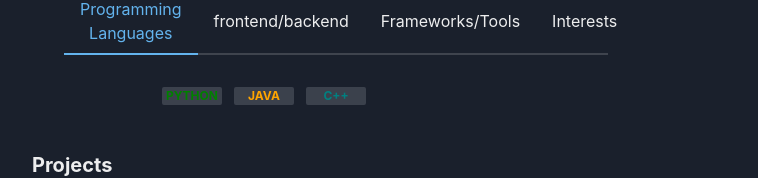
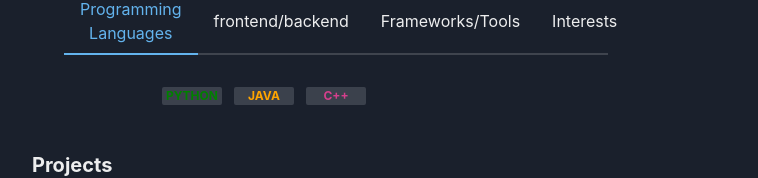
Before and after one commit to Tim-a-tree/nextjs_profile, a Next.js app: page / in a window 1280 px wide. Shown: the part 481-659 px from the top of the page, without its empty margins (304-1062 px from the left). Built offline with nearby package versions, Linux system fonts and the light colour scheme.

Commit message:
Fixed:  have different color next to other(Badge)

```diff
--- a/components/skills.tsx
+++ b/components/skills.tsx
@@ -1,6 +1,7 @@
 import { TabList, TabPanels, Tabs, Tab, TabPanel, Stack, Badge, Container, SimpleGrid, Center } from '@chakra-ui/react'
 
 function SkillStacks() {
+    let initialColor = 'red'
     function CreateTabs({ data }) {
         return (
             <Container>
@@ -17,7 +18,7 @@ function SkillStacks() {
                                     <Stack as="span" key={index} direction='row' paddingBlock={4}>
                                         <SimpleGrid columns={5} spacing={3}>
                                             {tab.contents.map((content) => (
-                                                    <Badge textAlign={'center'} key={index} color={RandomColors()} >{content}</Badge>
+                                                    <Badge textAlign={'center'} key={index} color={initialColor = RandomColors(initialColor)} >{content}</Badge>
                                             ))}
                                         </SimpleGrid>
                                     </Stack>
@@ -30,9 +31,16 @@ function SkillStacks() {
         )
     }
 
-    function RandomColors() {
-        const colors = ['green', 'orange', 'red', 'blue', 'purple', 'teal']
-        return colors[Math.floor(Math.random() * colors.length)]
+    function RandomColors(initialColor: String) {
+        const colors = ['green', 'orange', 'red', 'blue', 'purple', 'teal', 'pink.500']
+        // return colors[Math.floor(Math.random() * colors.length)]
+        let color = colors[Math.floor(Math.random() * colors.length)]
+        while (color === initialColor) {
+            color = colors[Math.floor(Math.random() * colors.length)]
+        }
+        return color
+
+
     }
 
     const Data = [
```
